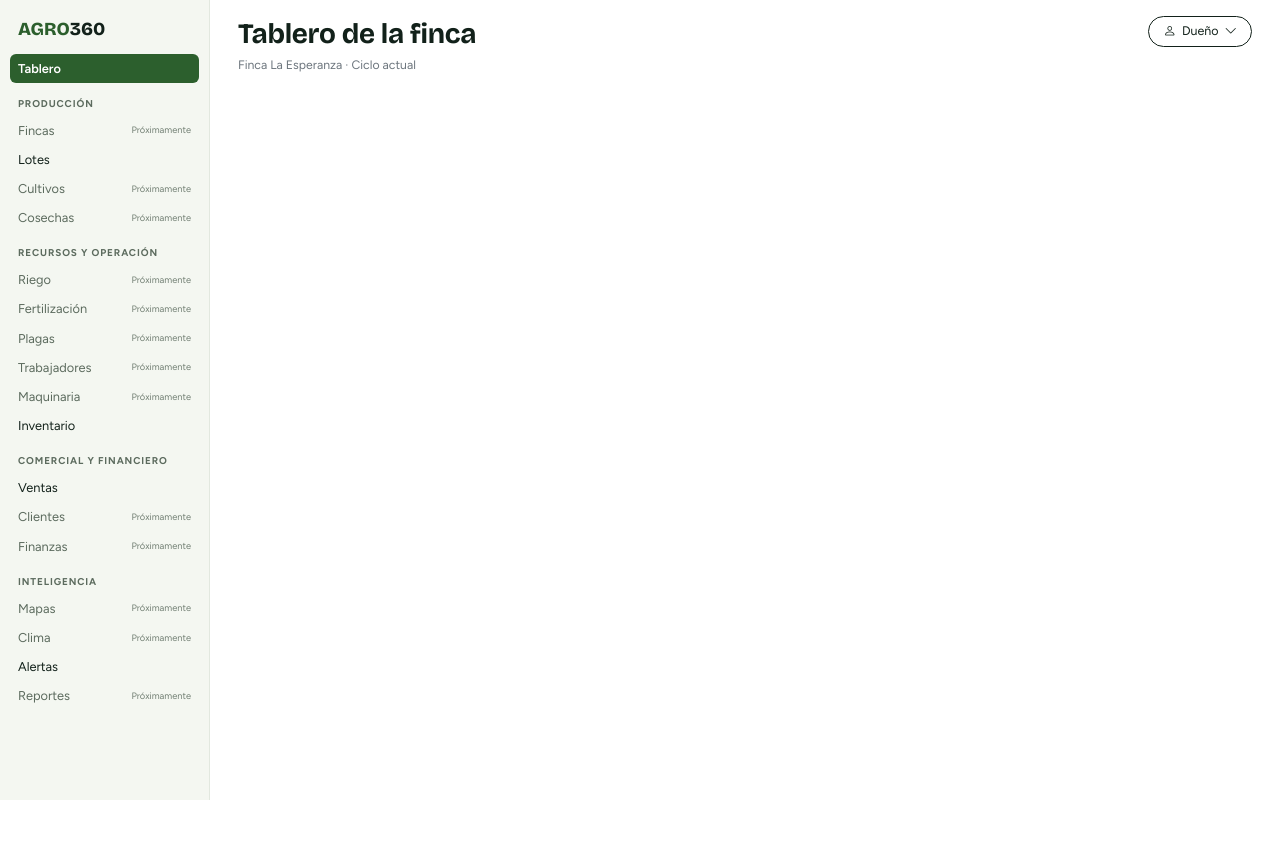
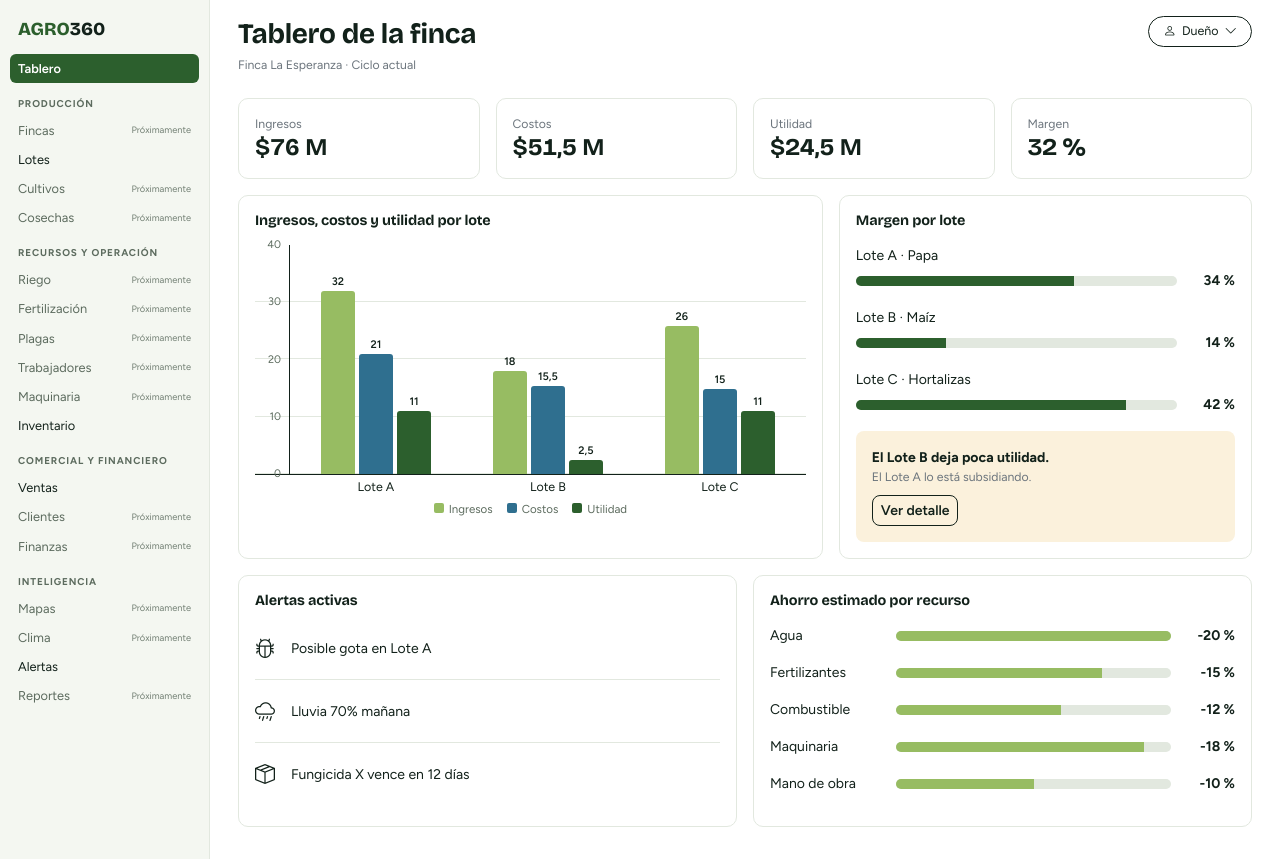
Before and after one commit to FelipeUCC898/Agro360-proyecto-electiva, an Angular app: page /tablero in a window 1280 px wide. Before the commit the page ends 800 px from the top, so only its background shows below. Built offline with nearby package versions, Linux system fonts and the light colour scheme.

Commit message:
se completa la pantalla del tablero

```diff
--- /dev/null
+++ b/src/app/core/services/ahorro.service.ts
@@ -0,0 +1,21 @@
+import { Injectable } from '@angular/core';
+
+export interface AhorroRecurso {
+  recurso: string;
+  porcentaje: number;
+}
+
+@Injectable({ providedIn: 'root' })
+export class AhorroService {
+  private readonly ahorros: AhorroRecurso[] = [
+    { recurso: 'Agua', porcentaje: 20 },
+    { recurso: 'Fertilizantes', porcentaje: 15 },
+    { recurso: 'Combustible', porcentaje: 12 },
+    { recurso: 'Maquinaria', porcentaje: 18 },
+    { recurso: 'Mano de obra', porcentaje: 10 }
+  ];
+
+  listar(): AhorroRecurso[] {
+    return this.ahorros;
+  }
+}
--- /dev/null
+++ b/src/app/pages/web/tablero/tablero.css
@@ -0,0 +1,2 @@
+.aviso-lote { background: var(--agro-warn-soft); }
+.fila-alerta:last-child { border-bottom: 0 !important; }
--- /dev/null
+++ b/src/app/pages/web/tablero/tablero.html
@@ -0,0 +1,74 @@
+<app-page-header titulo="Tablero de la finca" [subtitulo]="finca.nombre + ' · Ciclo actual'" />
+
+<div class="row g-3 mb-3">
+  <div class="col-6 col-xl-3"><app-kpi-card etiqueta="Ingresos" [valor]="millones(ingresos)" /></div>
+  <div class="col-6 col-xl-3"><app-kpi-card etiqueta="Costos" [valor]="millones(costos)" /></div>
+  <div class="col-6 col-xl-3"><app-kpi-card etiqueta="Utilidad" [valor]="millones(utilidad)" /></div>
+  <div class="col-6 col-xl-3"><app-kpi-card etiqueta="Margen" [valor]="margen + ' %'" /></div>
+</div>
+
+<div class="row g-3 mb-3">
+  <div class="col-lg-7">
+    <div class="card h-100">
+      <div class="card-body">
+        <h2 class="card-title mb-3">Ingresos, costos y utilidad por lote</h2>
+        <app-bar-chart [series]="series" [grupos]="grupos" [maximo]="40" />
+      </div>
+    </div>
+  </div>
+  <div class="col-lg-5">
+    <div class="card h-100">
+      <div class="card-body d-flex flex-column">
+        <h2 class="card-title mb-3">Margen por lote</h2>
+        @for (l of lotes; track l.id) {
+          <div class="mb-3">
+            <div class="mb-1">{{ l.nombre }} · {{ l.cultivo.split(' ')[0] }}</div>
+            <div class="d-flex align-items-center gap-3">
+              <div class="progress flex-grow-1" role="progressbar" [attr.aria-valuenow]="l.margen" aria-valuemin="0" aria-valuemax="50">
+                <div class="progress-bar" [style.width.%]="l.margen * 2"></div>
+              </div>
+              <strong class="text-end" style="min-width: 42px">{{ l.margen }} %</strong>
+            </div>
+          </div>
+        }
+        <div class="rounded-3 p-3 mt-auto aviso-lote">
+          <div class="fw-bold">El Lote B deja poca utilidad.</div>
+          <div class="text-secondary small mb-2">El Lote A lo está subsidiando.</div>
+          <a class="btn btn-sm btn-outline-dark" routerLink="/lotes">Ver detalle</a>
+        </div>
+      </div>
+    </div>
+  </div>
+</div>
+
+<div class="row g-3">
+  <div class="col-lg-6">
+    <div class="card h-100">
+      <div class="card-body">
+        <h2 class="card-title mb-2">Alertas activas</h2>
+        @for (a of alertas; track a.id) {
+          <div class="d-flex align-items-center gap-3 py-3 border-bottom fila-alerta">
+            <i class="bi fs-5" [class]="iconos[a.tipo]"></i>
+            <span>{{ a.titulo }}</span>
+          </div>
+        }
+      </div>
+    </div>
+  </div>
+  <div class="col-lg-6">
+    <div class="card h-100">
+      <div class="card-body">
+        <h2 class="card-title mb-3">Ahorro estimado por recurso</h2>
+        @for (a of ahorros; track a.recurso) {
+          <div class="d-flex align-items-center gap-3 mb-3">
+            <span style="width: 110px">{{ a.recurso }}</span>
+            <div class="progress flex-grow-1" role="progressbar" [attr.aria-valuenow]="a.porcentaje" aria-valuemin="0" aria-valuemax="20">
+              <div class="progress-bar" style="background: var(--agro-leaf)" [style.width.%]="a.porcentaje * 5"></div>
+            </div>
+            <strong class="text-end" style="min-width: 48px">-{{ a.porcentaje }} %</strong>
+          </div>
+        }
+      </div>
+    </div>
+  </div>
+</div>
--- a/src/app/pages/web/tablero/tablero.ts
+++ b/src/app/pages/web/tablero/tablero.ts
@@ -1,9 +1,42 @@
-import { Component } from '@angular/core';
+import { Component, inject } from '@angular/core';
+import { RouterLink } from '@angular/router';
+import { ICONO_ALERTA } from '../../../core/models/alerta';
+import { AhorroService } from '../../../core/services/ahorro.service';
+import { AlertaService } from '../../../core/services/alerta.service';
+import { FincaService } from '../../../core/services/finca.service';
+import { LoteService } from '../../../core/services/lote.service';
+import { BarChart, GrupoGrafico, SerieGrafico } from '../../../shared/bar-chart/bar-chart';
+import { millones } from '../../../shared/formato';
+import { KpiCard } from '../../../shared/kpi-card/kpi-card';
 import { PageHeader } from '../../../shared/page-header/page-header';
 
 @Component({
   selector: 'app-tablero',
-  imports: [PageHeader],
-  template: '<app-page-header titulo="Tablero de la finca" subtitulo="Finca La Esperanza · Ciclo actual" />'
+  imports: [RouterLink, PageHeader, KpiCard, BarChart],
+  templateUrl: './tablero.html',
+  styleUrl: './tablero.css'
 })
-export class Tablero {}
+export class Tablero {
+  readonly finca = inject(FincaService);
+  readonly lotes = inject(LoteService).listar();
+  readonly alertas = inject(AlertaService).listar().slice(0, 3);
+  readonly ahorros = inject(AhorroService).listar();
+  readonly iconos = ICONO_ALERTA;
+  readonly millones = millones;
+
+  readonly series: SerieGrafico[] = [
+    { nombre: 'Ingresos', color: '#97bc62' },
+    { nombre: 'Costos', color: '#2f6f8f' },
+    { nombre: 'Utilidad', color: '#2c5f2d' }
+  ];
+
+  readonly grupos: GrupoGrafico[] = this.lotes.map((l) => ({
+    etiqueta: l.nombre,
+    valores: [l.ingresos, l.costos, l.utilidad]
+  }));
+
+  readonly ingresos = this.lotes.reduce((s, l) => s + l.ingresos, 0);
+  readonly costos = this.lotes.reduce((s, l) => s + l.costos, 0);
+  readonly utilidad = this.ingresos - this.costos;
+  readonly margen = Math.round((this.utilidad / this.ingresos) * 100);
+}
```
